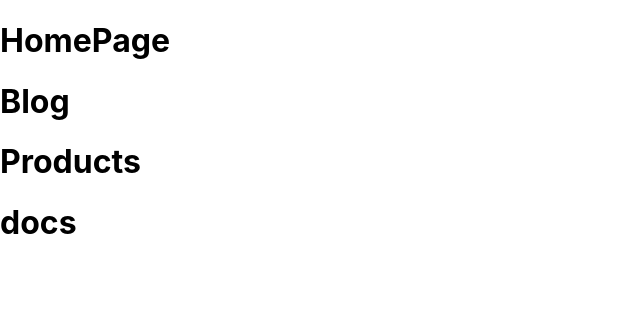
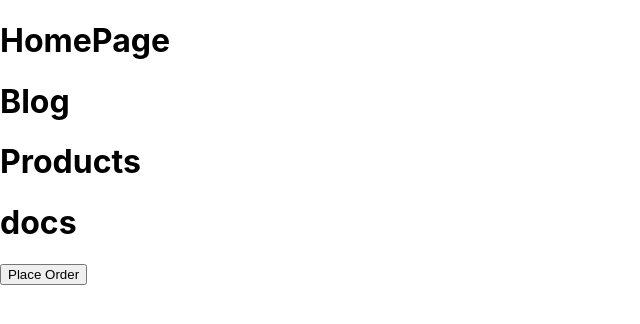
Before and after one commit to ARUMANDESU/learnin-nextjs, a Next.js app: page / in a window 1280 px wide. Shown: the top 324 px of the page, without its empty margins (0-640 px from the left). Built offline with nearby package versions, Linux system fonts and the light colour scheme.

Commit message:
Programmatically navigate

```diff
--- a/pages/index.tsx
+++ b/pages/index.tsx
@@ -1,7 +1,17 @@
 import React from "react";
 import Link from "next/link";
+import { useRouter } from "next/router";
 
 const Home = () => {
+  const router = useRouter();
+
+  const handleClick = () => {
+    console.log("Placing your order");
+    /*
+     router.push("/product"); //programmatically navigate
+    */
+    router.replace("/product"); //replaces current history
+  };
   return (
     <div>
       <Link href="/">
@@ -24,6 +34,7 @@ const Home = () => {
           <h1>docs</h1>
         </a>
       </Link>
+      <button onClick={handleClick}>Place Order</button>
     </div>
   );
 };
```
